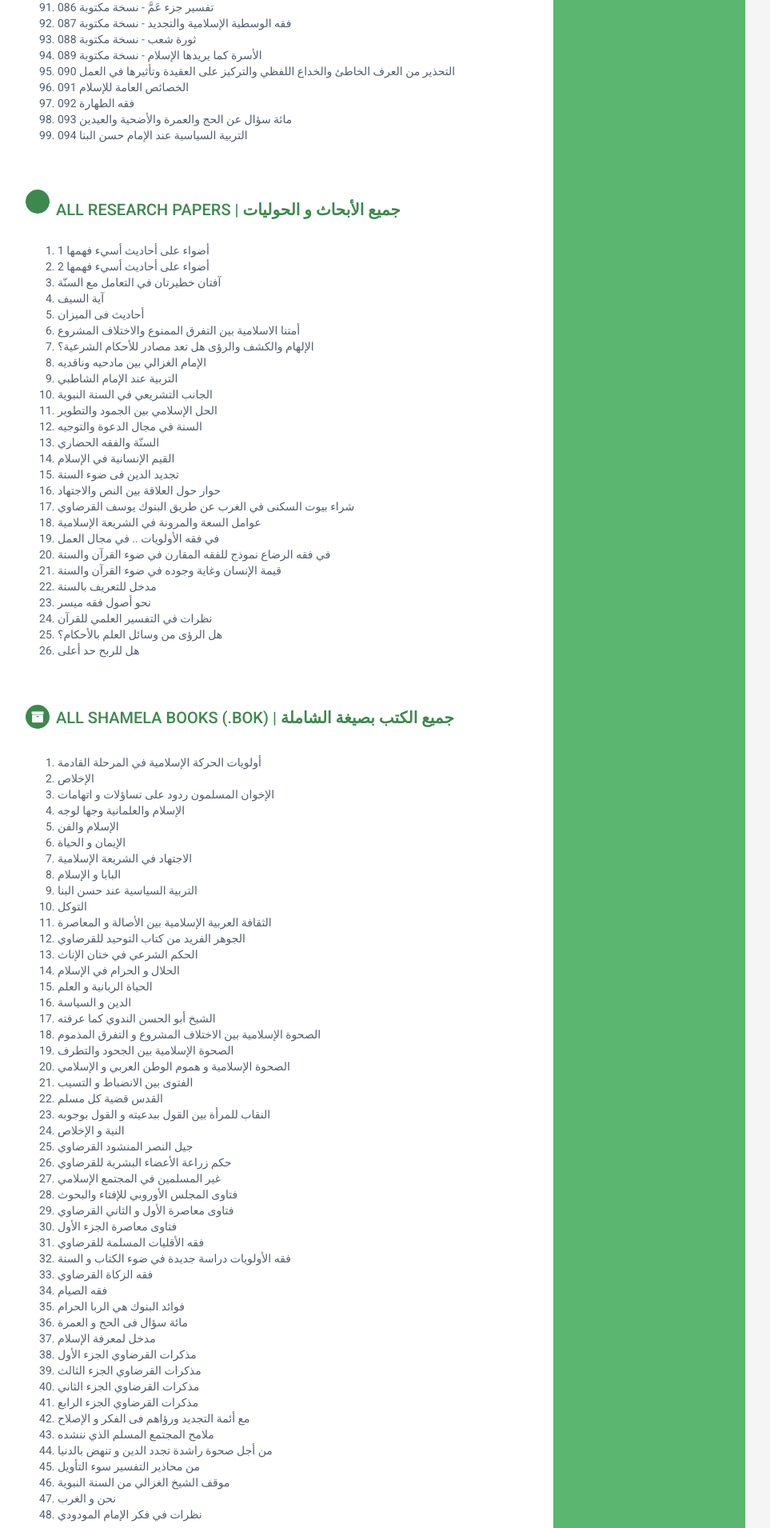
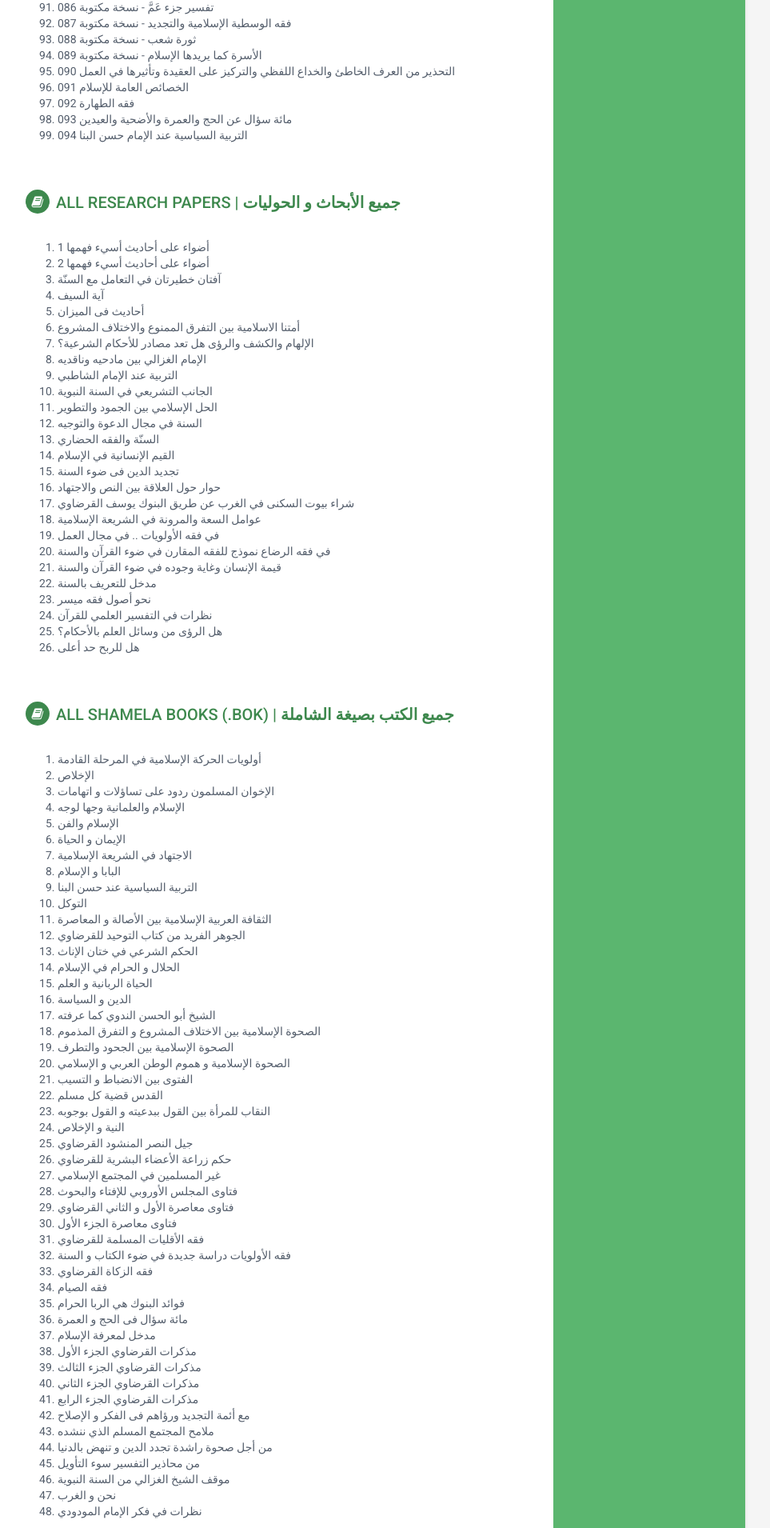
Before and after one commit to qaradawi/qaradawi.github.io, a Jekyll site: the page built from index.html, in a window 1280 px wide. Shown: the part 2286-4196 px from the top of the page at 80% size, without its empty margins (188-1151 px from the left). Built offline with Jekyll 4.4.1, drawn with Linux system fonts in a browser that asks for light colours.

Commit message:
Update projects.html

```diff
--- a/_includes/projects.html
+++ b/_includes/projects.html
@@ -213,7 +213,7 @@
             </section><!--//section-->
 
 <section class="section projects-section">
-                <h2 class="section-title"><i class="fa fa-paper"></i>All Research Papers |  <b> جميع الأبحاث و الحوليات
+                <h2 class="section-title"><i class="fa fa-book"></i>All Research Papers |  <b> جميع الأبحاث و الحوليات
   </b>
                   </h2>
                 <div class="intro">
@@ -278,7 +278,7 @@
             </section><!--//section-->
 
 <section class="section projects-section">
-                <h2 class="section-title"><i class="fa fa-archive"></i>All Shamela Books (.BOK) |  <b>
+                <h2 class="section-title"><i class="fa fa-book"></i>All Shamela Books (.BOK) |  <b>
                    جميع الكتب بصيغة الشاملة
    </b>
   </h2>
```
